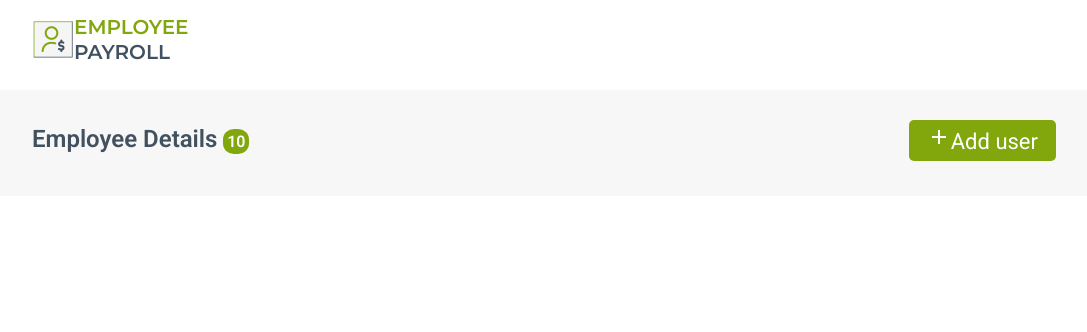
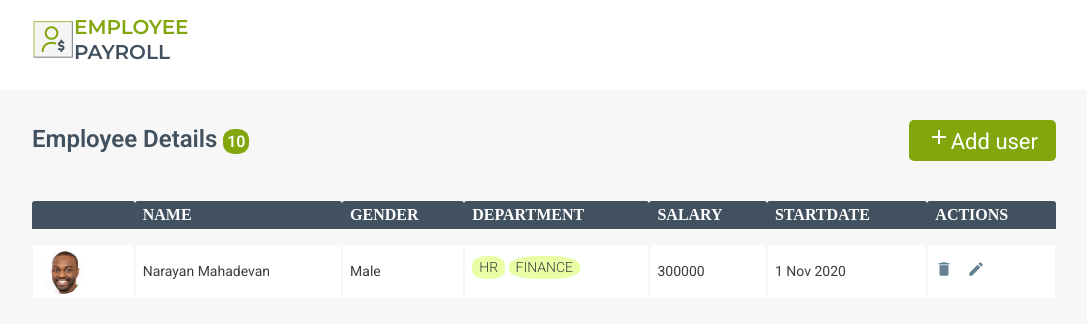
Before and after one commit to lalit-003/EmployeePayroll_App, a plain HTML site: page Pages/HomePage.html in a window 1280 px wide. Shown: the whole page, without its empty margins (96-1183 px from the left). Drawn offline with Linux system fonts and the light colour scheme.

Commit message:
Added functionality to employeePayrollHomePage  for adding employee payroll details in tabular format

```diff
--- a/CSS/home.css
+++ b/CSS/home.css
@@ -93,3 +93,76 @@ body{
     cursor: pointer;
     text-decoration: none;
 }
+
+/* UC 3 */
+
+.table-main{
+    width: 80%;
+    margin: 0 auto;
+    overflow: auto;
+}
+
+.table{
+    width: 80%;
+    margin: 0 auto;
+    border-collapse: separate;
+    border-spacing: 0 15px;
+    min-width: 800px;
+}
+
+td, th {
+    text-align: left;
+    padding: 5px 8px;
+   /* border: 1px solid #dddddd;*/
+}
+
+th{
+    background: #42515f 0% 0% no-repeat padding-box;
+    border-radius: 3px 3px 0px 0px;
+    text-align: left;
+    font: normal normal medium 18px/24px Roboto;
+    letter-spacing: 0px;
+    color: #FFFFFF;
+    text-transform: uppercase;
+    opacity: 1;
+    border: 0px solid #dddddd;
+}
+
+tr:not(:first-child){
+    background: #ffffff 0% 0% no-repeat padding-box;
+    border: 1px solid #e3e3e3;
+    border-radius: 3px;
+}
+
+td{
+    font: normal normal normal 14px/21px Roboto;
+    letter-spacing: 0px;
+    color: #3d3d3d;
+    opacity: 1;
+
+}
+
+td:first-child{
+    display: flex;
+    align-items: center;
+}
+
+td img:first-child{
+    margin-right: 10px;
+}
+
+td img{
+    cursor: pointer;
+}
+
+.dept-label {
+    background-color: #e9fea5;
+    border-radius: 40%;
+    width: fit-content;
+    padding: 1px 7px;
+    text-align: center;
+    font-size: 14px;
+    display: inline-block;
+    font-weight: 300;
+    margin-bottom: 8px;
+}
--- a/Pages/HomePage.html
+++ b/Pages/HomePage.html
@@ -30,6 +30,32 @@
             <a href="../Pages/HomePage.html" class="add-button">
                 <img src="../Assets/icons/add-24px.svg" alt="">Add user</a>
         </div><!---header content--->
+        <table id = "display" class="table">
+            <!--UC3-->
+            <tr>
+                <th></th>
+                <th>Name</th>
+                <th>Gender</th>
+                <th>Department</th>
+                <th>Salary</th>
+                <th>StartDate</th>
+                <th>Actions</th>
+            </tr>
+            <tr>
+                <td><img class="profile" src="../Assets/Ellipse -2.png"></td>
+                <td>Narayan Mahadevan</td>
+                <td>Male</td>
+                <td><div class="dept-label">HR</div>
+                    <div class="dept-label">FINANCE</div>
+                </td>
+                <td>300000</td>
+                <td>1 Nov 2020</td>
+                <td>
+                    <img id="1" onclick="remove(this)" alt="delete" src="../Assets/icons/delete-black-18dp.svg">
+                    <img id="1" onclick="remove(this)" alt="update" src="../Assets/icons/create-black-18dp.svg">
+                </td>
+            </tr>
+        </table>
     </div>
 </body>
 </html>
```
Also changed, not shown: Pages/employee-payroll-form.html (+14 -18 lines).
